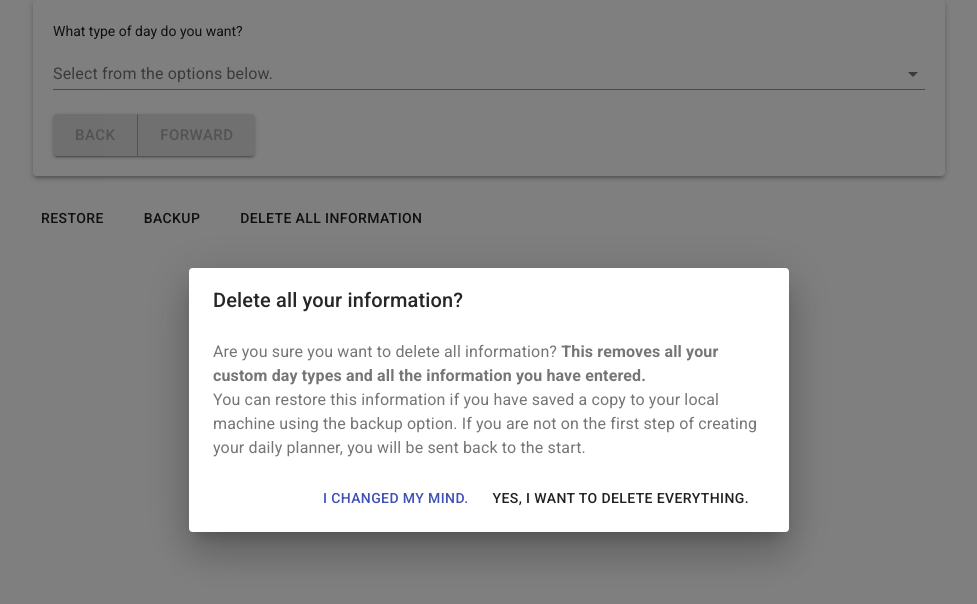
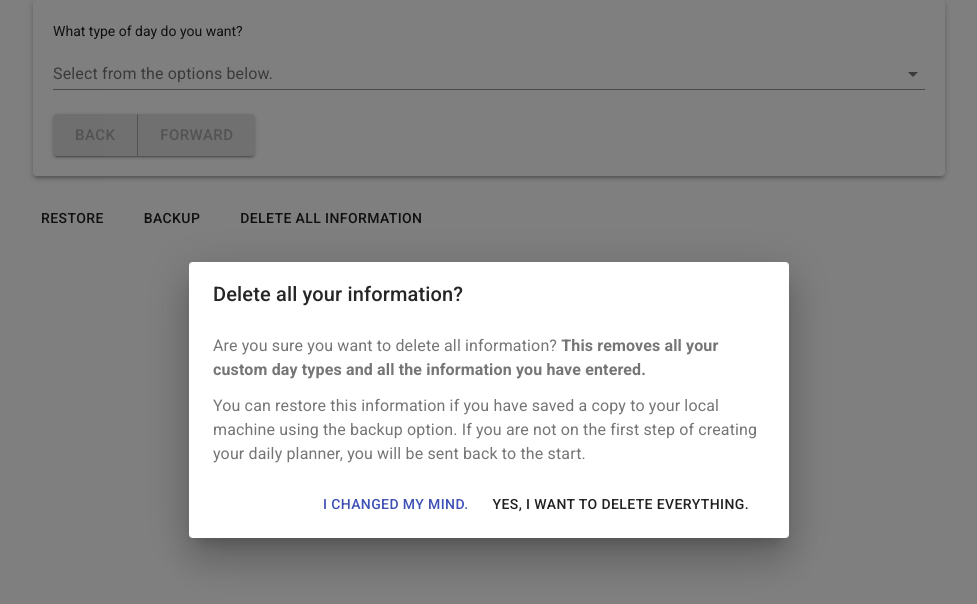
Before and after one commit to am1cable/dailyplanner, a React (Vite) app: page /#/type-of-day in a window 1280 px wide. Both pictures are taken after a click on the button "DELETE ALL INFORMATION". Shown: the top 604 px of the page, without its empty margins (151-1128 px from the left). Built offline with nearby package versions, Linux system fonts and the light colour scheme.

Commit message:
safety feashur

```diff
--- a/src/components/manageData/manageData.js
+++ b/src/components/manageData/manageData.js
@@ -5,6 +5,8 @@ import { saveAs } from 'file-saver';
 import { saveAll, saveDay, deleteAll } from "../../actions";
 import Alert from "@material-ui/lab/Alert";
 import Dialog from '@material-ui/core/Dialog';
+import { useHistory } from "react-router-dom";
+import { TYPE_OF_DAY } from "../../pages/pageUrls";
 
 export const UploadButton = ({ onUpload, children, ...props }) => <React.Fragment>
     <input accept=".plannerBackup" id="upload-backup" type="file" hidden onChange={onUpload} />
@@ -14,6 +16,7 @@ export const UploadButton = ({ onUpload, children, ...props }) => <React.Fragmen
 </React.Fragment>
 
 export const ManageData = () => {
+    const history = useHistory();
     const [imported, setImported] = useState(false);
     const [deleting, setDeleting] = useState(false);
     const pageData = useSelector(state => state.pageData);
@@ -45,6 +48,7 @@ export const ManageData = () => {
     const cleanData = () => {
         dispatch(deleteAll());
         setDeleting(false);
+        history.push(TYPE_OF_DAY);
     }
 
     return <React.Fragment>
@@ -57,12 +61,10 @@ export const ManageData = () => {
             <DialogTitle>Delete all your information?</DialogTitle>
             <DialogContent>
                 <DialogContentText>
-                    <div>
-                        Are you sure you want to delete all information? <strong> This removes all your custom day types and all the information you have entered.</strong>
-                    </div>
-                    <div>
-                        You can restore this information if you have saved a copy to your local machine using the backup option. If you are not on the first step of creating your daily planner, you will be sent back to the start.
-                    </div>
+                    Are you sure you want to delete all information? <strong> This removes all your custom day types and all the information you have entered.</strong>
+                </DialogContentText>
+                <DialogContentText>
+                    You can restore this information if you have saved a copy to your local machine using the backup option. If you are not on the first step of creating your daily planner, you will be sent back to the start.
                 </DialogContentText>
                 <DialogActions>
                     <Button color="primary" autoFocus onClick={() => setDeleting(false)}>I changed my mind.</Button>
```
